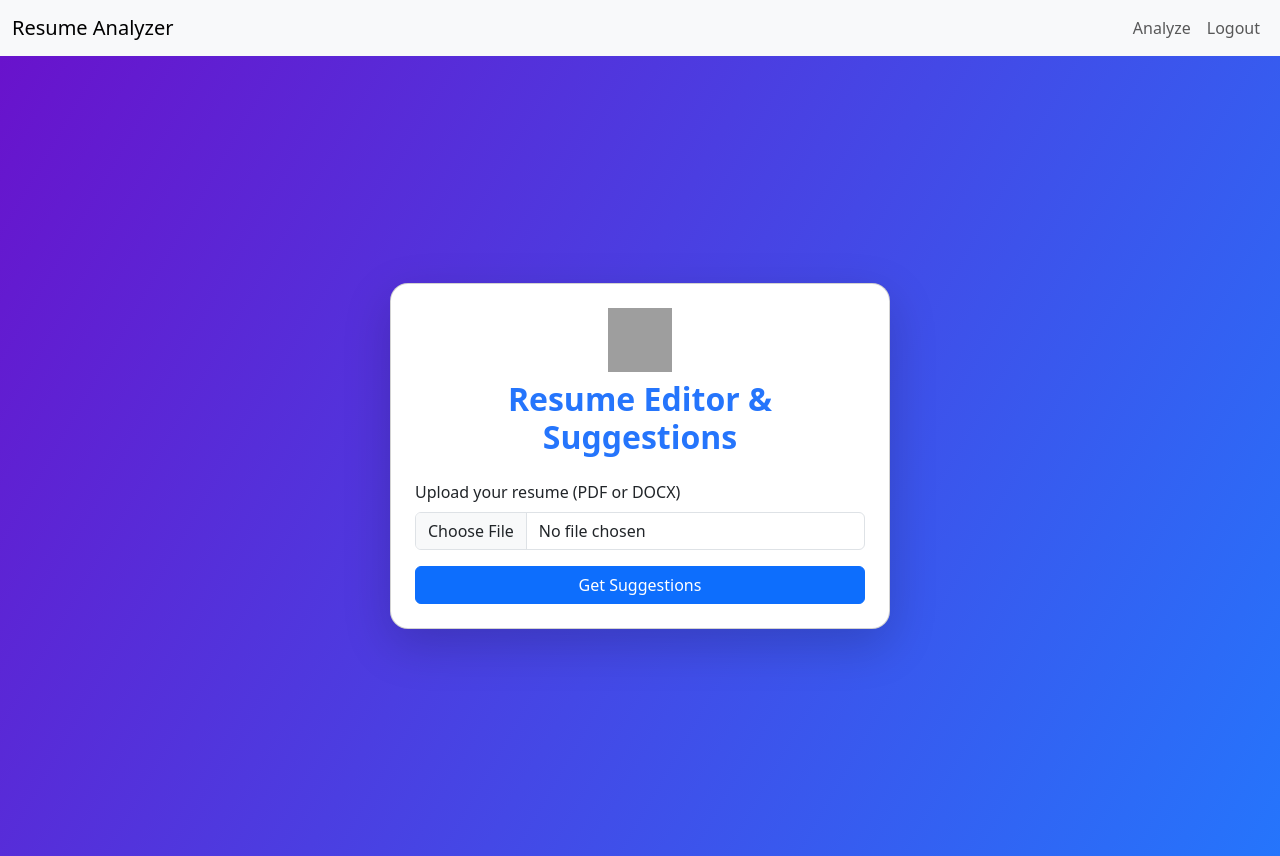
After one commit to tejaskotecha27/resume_project, a Django app: page /resume-edit/ in a window 1280 px wide. The commit adds this page. Run offline with Django 5.2, Linux system fonts and the light colour scheme; a user stored in the database is signed in; grey boxes are pictures that could not be loaded.

Commit message:
added resume editior and suguestion html page

```diff
--- a/analyzer/templates/home.html
+++ b/analyzer/templates/home.html
@@ -62,6 +62,7 @@
             <div class="hero-subtitle">Get instant, AI-powered feedback on your resume.<br>Boost your chances of landing your dream job!</div>
             <!-- Login/Register buttons removed from hero, now in navbar -->
             <a href="{% url 'analyze' %}" class="btn btn-light btn-analyze shadow">Analyze My Resume</a>
+            <a href="{% url 'resume_edit' %}" class="btn btn-warning btn-analyze shadow mt-3">Resume Edit & Suggestions</a>
         </div>
         <div class="row mt-5">
             <div class="col-md-4 text-center">
--- /dev/null
+++ b/analyzer/templates/resume_edit.html
@@ -0,0 +1,71 @@
+<!DOCTYPE html>
+<html lang="en">
+<head>
+    <meta charset="UTF-8">
+    <title>Resume Editor & Suggestions</title>
+    <link href="https://cdn.jsdelivr.net/npm/bootstrap@5.3.3/dist/css/bootstrap.min.css" rel="stylesheet">
+    <style>
+        body { background: linear-gradient(120deg, #6a11cb 0%, #2575fc 100%); min-height: 100vh; }
+        .card { border-radius: 18px; }
+        .suggestion-card { background: #e3f2fd; border: none; }
+        .edit-card { background: #fff3cd; border: none; }
+    </style>
+</head>
+<body>
+    <nav class="navbar navbar-expand-lg navbar-light bg-light">
+      <div class="container-fluid">
+        <a class="navbar-brand" href="/">Resume Analyzer</a>
+        <button class="navbar-toggler" type="button" data-bs-toggle="collapse" data-bs-target="#navbarNav" aria-controls="navbarNav" aria-expanded="false" aria-label="Toggle navigation">
+          <span class="navbar-toggler-icon"></span>
+        </button>
+        <div class="collapse navbar-collapse" id="navbarNav">
+          <ul class="navbar-nav ms-auto">
+            {% if user.is_authenticated %}
+              <li class="nav-item">
+                <a class="nav-link" href="{% url 'analyze' %}">Analyze</a>
+              </li>
+              <li class="nav-item">
+                <a class="nav-link" href="{% url 'logout' %}">Logout</a>
+              </li>
+            {% else %}
+              <li class="nav-item">
+                <a class="nav-link" href="{% url 'login' %}">Login</a>
+              </li>
+              <li class="nav-item">
+                <a class="nav-link" href="{% url 'register' %}">Register</a>
+              </li>
+            {% endif %}
+          </ul>
+        </div>
+      </div>
+    </nav>
+    <div class="container d-flex align-items-center justify-content-center" style="min-height: 100vh;">
+        <div class="card shadow-lg p-4 w-100" style="max-width: 500px;">
+            <div class="text-center mb-3">
+                <img src="https://img.icons8.com/color/96/000000/edit-file.png" alt="Resume Edit" style="width: 64px; height: 64px;"/>
+                <h2 class="mt-2" style="font-weight: 700; color: #2575fc;">Resume Editor & Suggestions</h2>
+            </div>
+            <form method="post" enctype="multipart/form-data">
+                {% csrf_token %}
+                <div class="mb-3">
+                    <label for="resume" class="form-label">Upload your resume (PDF or DOCX)</label>
+                    <input class="form-control" type="file" id="resume" name="resume_file" required>
+                </div>
+                <button type="submit" class="btn btn-primary w-100">Get Suggestions</button>
+            </form>
+            {% if suggestions %}
+            <div class="suggestion-card card mt-4">
+                <div class="card-header fw-bold text-primary">Suggestions to Improve Your Resume</div>
+                <div class="card-body"><div style="white-space: pre-wrap;">{{ suggestions }}</div></div>
+            </div>
+            {% endif %}
+            {% if edit_text %}
+            <div class="edit-card card mt-3">
+                <div class="card-header fw-bold text-warning">Suggested Resume Edits</div>
+                <div class="card-body"><div style="white-space: pre-wrap;">{{ edit_text }}</div></div>
+            </div>
+            {% endif %}
+        </div>
+    </div>
+</body>
+</html>
--- a/analyzer/urls.py
+++ b/analyzer/urls.py
@@ -5,6 +5,7 @@ from . import views
 urlpatterns = [
     path('', views.home_view, name='home'),
     path('analyze/', views.analyze_resume_view, name='analyze'),
+    path('resume-edit/', views.resume_edit_view, name='resume_edit'),
     path('login/', views.login_view, name='login'),
     path('logout/', views.logout_view, name='logout'),
     path('register/', views.register_view, name='register'),
--- a/analyzer/views.py
+++ b/analyzer/views.py
@@ -1,6 +1,4 @@
-# Home page view
-def home_view(request):
-    return render(request, 'home.html')
+# Resume Edit & Suggestion View
 import requests
 import PyPDF2
 import docx
@@ -8,6 +6,11 @@ from django.shortcuts import render, redirect
 from django.contrib.auth import authenticate, login, logout
 from django.contrib.auth.models import User
 from django.contrib import messages
+from django.contrib.auth.decorators import login_required
+
+# Home page view
+def home_view(request):
+    return render(request, 'home.html')
 
 # Helper function to extract text from a PDF file
 def extract_text_from_pdf(file):
@@ -113,3 +116,64 @@ def call_ollama_api(resume_text):
         return response.json().get('response', 'Could not get a valid response.')
     except requests.exceptions.RequestException as e:
         return f"Error connecting to Ollama: {e}. Please ensure Ollama is running."
+
+@login_required(login_url='login')
+def resume_edit_view(request):
+    suggestions = None
+    edit_text = None
+    if request.method == 'POST' and request.FILES.get('resume_file'):
+        resume_file = request.FILES['resume_file']
+        if resume_file.name.endswith('.pdf'):
+            resume_text = extract_text_from_pdf(resume_file)
+        elif resume_file.name.endswith('.docx'):
+            resume_text = extract_text_from_docx(resume_file)
+        else:
+            return render(request, 'resume_edit.html', {'error': 'Unsupported file type.'})
+
+        # Call Ollama for suggestions and edits
+        ollama_response = call_ollama_edit_api(resume_text)
+        suggestions = ollama_response.get('suggestions', '')
+        edit_text = ollama_response.get('edit_text', '')
+
+    return render(request, 'resume_edit.html', {
+        'suggestions': suggestions,
+        'edit_text': edit_text,
+    })
+
+# Helper for edit API
+def call_ollama_edit_api(resume_text):
+    url = "http://localhost:11434/api/generate"
+    prompt = f"""
+    You are an expert resume editor. Analyze the following resume text and:
+    1. Suggest specific improvements and edits to make the resume stronger (output as 'Suggestions').
+    2. Provide a revised version of the resume text with your suggested edits (output as 'Edited Resume').
+
+    ---
+    RESUME TEXT:
+    {resume_text}
+    ---
+    Format your response as:
+    Suggestions:
+    ...
+    Edited Resume:
+    ...
+    """
+    payload = {
+        "model": "llama3.2:1b",
+        "prompt": prompt,
+        "stream": False
+    }
+    try:
+        response = requests.post(url, json=payload)
+        response.raise_for_status()
+        raw = response.json().get('response', '')
+        # Parse response
+        import re
+        suggestions_match = re.search(r'Suggestions:\s*(.*?)(?:Edited Resume:|$)', raw, re.DOTALL | re.IGNORECASE)
+        edit_match = re.search(r'Edited Resume:\s*(.*)', raw, re.DOTALL | re.IGNORECASE)
+        return {
+            'suggestions': suggestions_match.group(1).strip() if suggestions_match else '',
+            'edit_text': edit_match.group(1).strip() if edit_match else '',
+        }
+    except requests.exceptions.RequestException as e:
+        return {'suggestions': f'Error connecting to Ollama: {e}', 'edit_text': ''}
```
Also changed, not shown: db.sqlite3.
